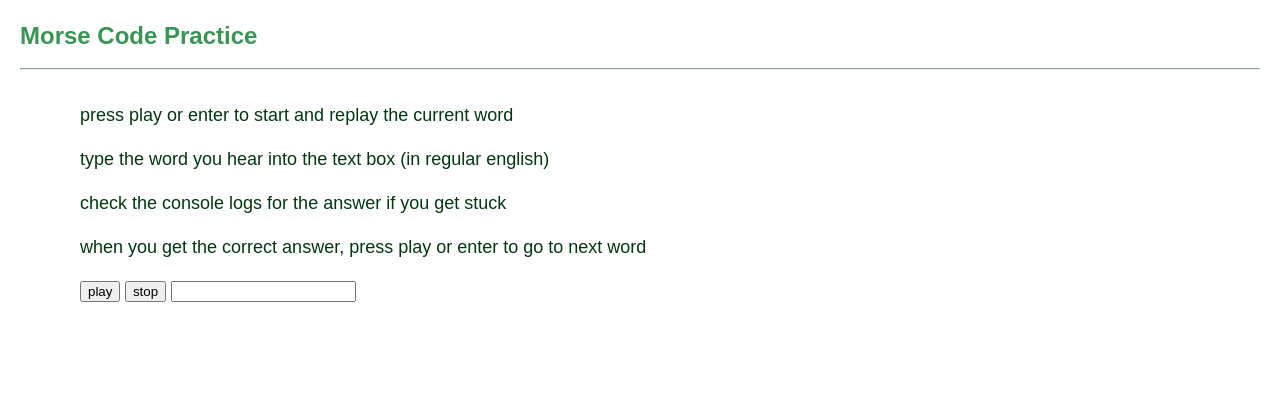
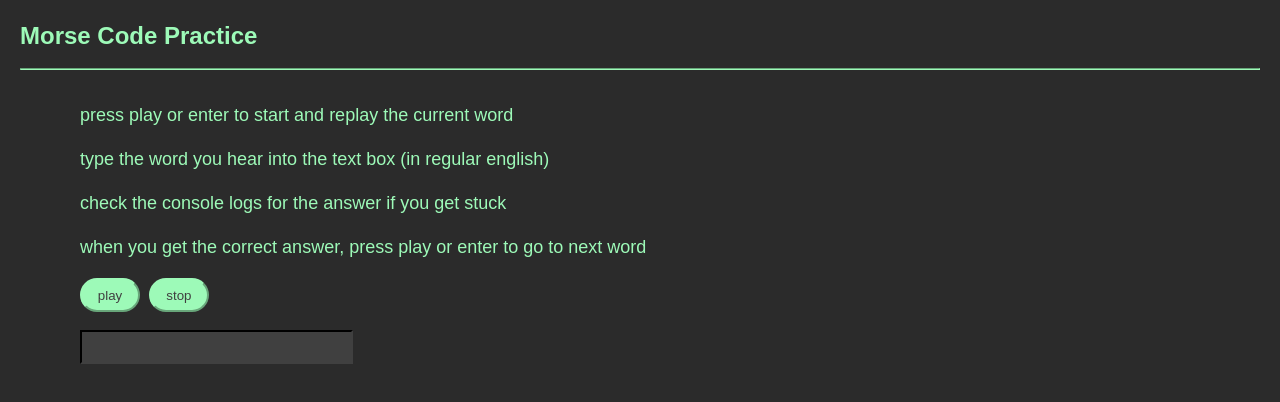
Before and after one commit to jingqiyang/morse, a website: page index.html in a window 1280 px wide. Drawn offline with Linux system fonts and the light colour scheme; a web font is replaced by a local one.

Commit message:
changed style to dark mode + added style to buttons + textbox

```diff
--- a/index.html
+++ b/index.html
@@ -11,7 +11,7 @@
 
 <body>
 <header>
-<h1 id="pg-title"><a href="./index.html">Morse Code Practice</a></h1>
+<h1 id="pg-title">Morse Code Practice</h1>
 <hr>
 </header>
 
@@ -20,10 +20,10 @@
 <p>check the console logs for the answer if you get stuck</p>
 <p>when you get the correct answer, press play or enter to go to next word</p>
 
-<button id="playbutton" type="button">play</button>
+<button id="playbutton" type="button">play</button>&nbsp;
 <button id="stopbutton" type="button">stop</button>
 
-<input type="text" id="textbox">
+<p><input type="text" id="textbox"></p>
 <p id="hint"></p>
 <p id="result"></p>
 
--- a/src/style.css
+++ b/src/style.css
@@ -1,10 +1,12 @@
 @import url('https://themes.googleusercontent.com/fonts/css?kit=NVWGKW8pC4yJvbnzJuWfbiB38A_Z_8wKoRHMSx1gVi6WYRgE3v-r3GoQb6ax0_L_hsmsMnmAOnuclselIyjr9A');
+
 body {
     font-family: 'Raleway', sans-serif, Arial;
     margin-left: 80px;
     margin-right: 80px;
-    color: #01380f;
     line-height: 26px;
+    color: #9dfab8;
+    background-color: #2b2b2b;
 }
 
 header {
@@ -19,25 +21,10 @@ header {
     line-height: 56px;
 }
 
-/*#nav {
-    display: flex;
-    justify-content: flex-end;
-    float: right;
-    line-height: 56px;
-}
-
-.link {
-    font-size: 20px;
-    margin-left: 15px;
-    margin-right: 15px;
-}*/
-
 hr {
     margin-top: 4px;
     margin-bottom: 32px;
-    border-color: #e3f2e7;
-    background-color: #e3f2e7;
-    color: #e3f2e7;
+    border-color: #9dfab8;
 }
 
 h1 {
@@ -54,46 +41,30 @@ p, li {
     font-size: 18px;
 }
 
-a {
-    text-decoration: none;
-    color: #369652;
+#hint {
+    color: #548a64;
 }
 
-img {
-    float: left;
-    margin-right: 48px;
-    margin-bottom: 20px;
-    max-width: 100%;
-    max-height: 100%;
+input {
+    font-family: 'Raleway', sans-serif, Arial;
+    background-color: #404040;
+    border-color: #404040;
+    color: white;
+    font-size: 20px;
+    height: 28px;
 }
 
-/*.circle {
-    border: 4px double;
-    color: #01380f;
-    border-radius: 100%;
-    max-width: 360px;
-    max-height: 360px;
-    margin-left: 20px;
-    margin-right: 20px;
+button {
+    font-family: 'Raleway', sans-serif, Arial;
+    position: relative;
+    display: inline-block;
+    width: 60px;
+    height: 34px;
+    background-color: #9dfab8;
+    color: #404040;
+    border-color: #9dfab8;
+    border-radius: 30px;
 }
-
-p.clear {
-    clear: both;
-}
-
-.unbulleted {
-    list-style-type: none;
-}
-
-.spaced {
-    margin-top: 1em;
-    margin-bottom: 1em;
-}
-
-.date {
-    font-size: 16px;
-    color: #355b3e;
-}*/
 
 @media screen and (max-width: 769px) {
 
@@ -107,19 +78,15 @@ p.clear {
         margin-right: -5px;
     }
 
-    /*#nav {
-        float: none;
-        justify-content: center;
-    }*/
-
-    img {
-        float: none;
+    h1 {
+        font-size: 20px;
     }
 
-    /*.circle {
-        margin: auto;
-        display: block;
-        max-width: 72%;
-        max-height: 72%;
-    }*/
+    h3 {
+        font-size: 18px;
+    }
+
+    p, li {
+        font-size: 14px;
+    }
 }
```
